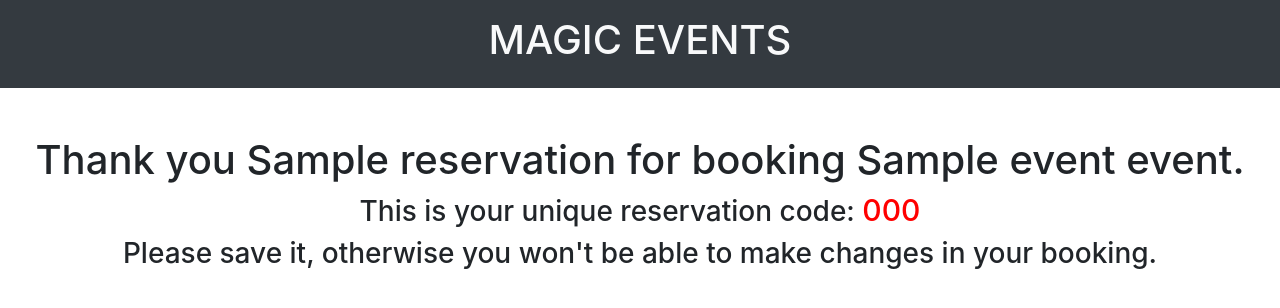
After one commit to iasiu/DevsData, a Flask app: template templates/confirmation.html in a window 1280 px wide. The commit adds this page. Shown: the top 308 px of the page. Run offline with Flask 2, Linux system fonts and the light colour scheme; the template is opened without the code that fills it: most values are stand-ins (such as "Sample title", 1, 10 or a date in 2020); some libraries are stand-ins or nearby versions.

Commit message:
Added booking event functionality

```diff
--- a/app.py
+++ b/app.py
@@ -1,5 +1,5 @@
 import flask
-from flask import render_template, request, redirect
+from flask import render_template, request, redirect, url_for, session
 from events import Events_data
 import requests
 import json
@@ -16,16 +16,26 @@ def index():
         event_id = request.form["event_id"]
         return redirect("/book/" + str(event_id))
 
-@app.route('/book/<id>', methods=['POST', 'GET'])
+@app.route('/book/<id>')
 def book(id):
-    if request.method == 'GET':
-        r = requests.get('http://localhost:5000/events/{}'.format(id))
-        return render_template('book.html', event=json.loads(r.text))
-    elif request.method == 'POST':
-        payload = {'event_id': id, 'name': request.form['name']}
-        requests.post('http://localhost:5000/reservations', params=payload)
-        return redirect('/')
+    r = requests.get('http://localhost:5000/events/{}'.format(id))
+    return render_template('book.html', event=json.loads(r.text))
 
+@app.route('/booking', methods=['POST'])
+def booking():
+    payload = {"event_id": request.form['event_id'], "name": request.form['name']}
+    r = requests.post('http://localhost:5000/reservations', params=payload)
+    res = json.loads(r.text)
+    id = res['event_id']
+    r2 = requests.get('http://localhost:5000/events/{}'.format(id))
+    ev = json.loads(r2.text)
+    data = {"reservation": res, "event": ev}
+    return redirect(url_for('confirmation', data=json.dumps(data)))
+
+@app.route('/confirmation')
+def confirmation():
+    data = request.args['data']
+    return render_template('confirmation.html', data=json.loads(data))
 
 if __name__ == "__main__":
     app.run(port=4000)
--- a/templates/base.html
+++ b/templates/base.html
@@ -15,7 +15,7 @@
   </head>
   <body>
     <div class="container-fluid text-center bg-dark text-light p-3">
-      <h1>MAGIC EVENTS</h1>
+      <a href="/" class="text-light"><h1>MAGIC EVENTS</h1></a>
     </div>
 
     {% block body %}
--- a/templates/book.html
+++ b/templates/book.html
@@ -21,13 +21,14 @@
     </div>
   </div>
 
-  <form class="" action="/book/{{event['id']}}" method="post">
+  <form class="" action="/booking" method="post">
     <div class="d-flex">
       <div class="p-2">
         <input type="text" name="name" value="" placeholder="Your name">
       </div>
       <div class="p-2">
         <input type="submit" name="" value="Confirm reservation">
+        <input type="hidden" name="event_id" value="{{event['id']}}">
       </div>
     </div>
   </form>
--- /dev/null
+++ b/templates/confirmation.html
@@ -0,0 +1,12 @@
+{% extends "base.html" %}
+
+{% block head %}
+{% endblock %}
+
+{% block body %}
+  <div class="container-fluid text-center mt-5">
+    <h1>Thank you {{data['reservation']['name']}} for booking {{data['event']['title']}} event.<h1>
+    <h3>This is your unique reservation code: <span style="font-size: 30px; color: red">{{data['reservation']['code']}}</span></h3>
+    <h3>Please save it, otherwise you won't be able to make changes in your booking.</h3>
+  </div>
+{% endblock %}
```
Also changed, not shown: api.py (+7 -3 lines).
